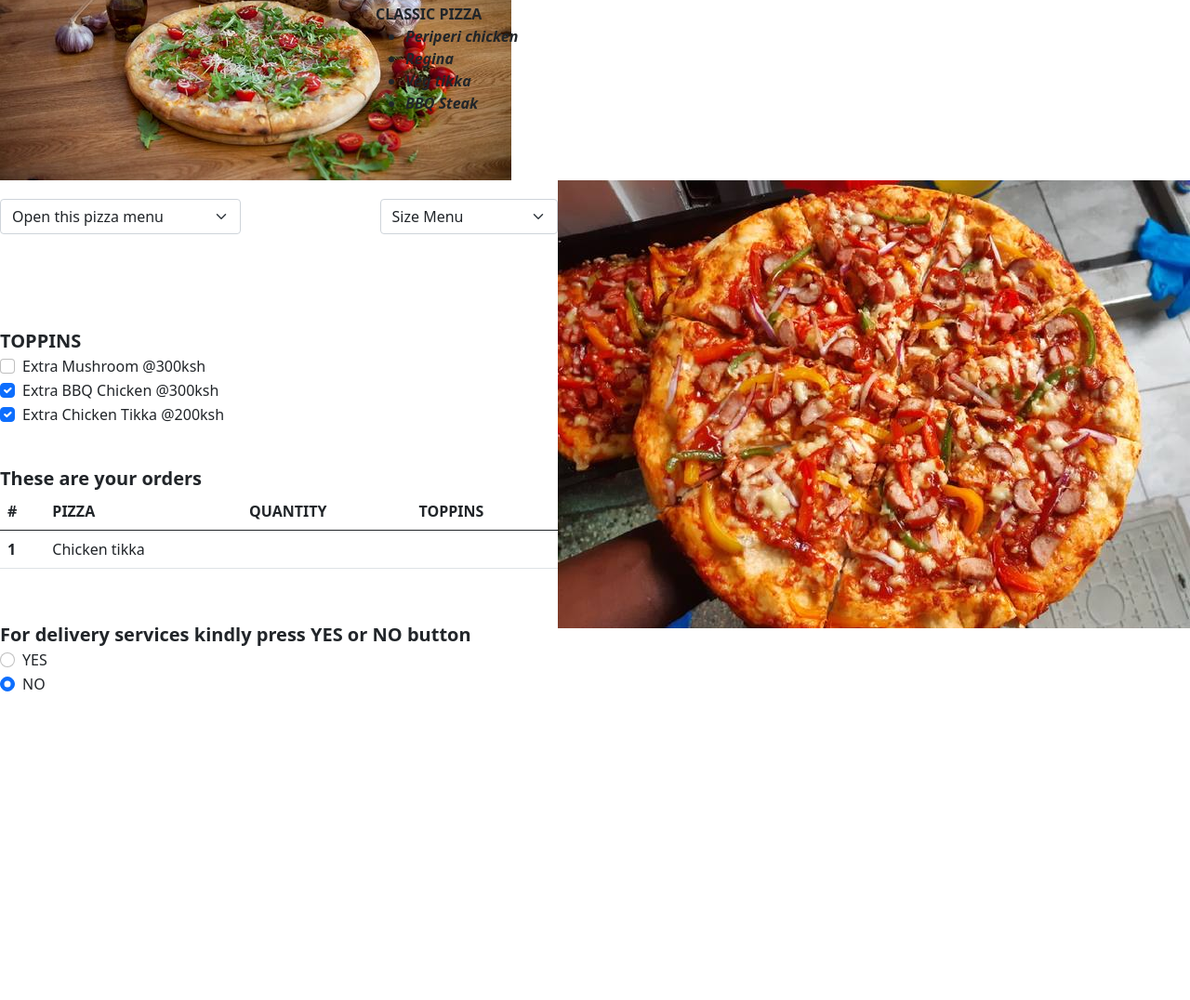
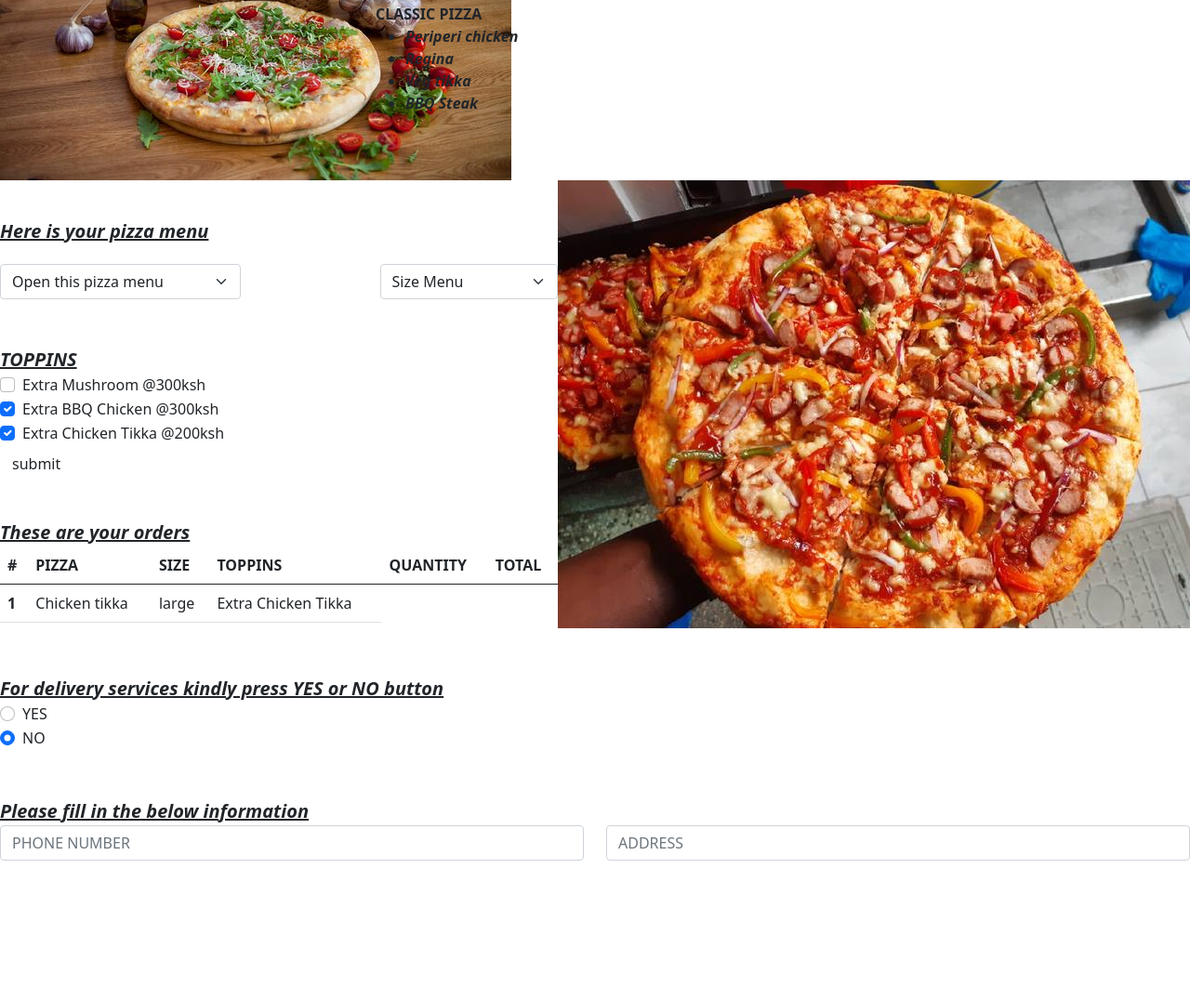
Before and after one commit to Eddahkarambu/Slice-of-heaven, a plain HTML site: page index.html in a window 1280 px wide. Shown: the part 341-1417 px from the top of the page at 93% size. Before the commit the page ends 1091 px from the top, so only its background shows below. Drawn offline with nearby package versions, Linux system fonts and the light colour scheme.

Commit message:
added  submit button and added styles in my project using css

```diff
--- a/css/styles.css
+++ b/css/styles.css
@@ -18,9 +18,7 @@
   position: absolute;
   right: 100px;
 }
-.whole{
-  display: flex;
-}
+
 .flex{
   display: flex;
   padding-top: 10px;
@@ -61,19 +59,43 @@
   padding-left: 150px;
 }
 .toppins{
-  padding-top: 100px;
+  padding-top: 50px;
 }
 .Extras{
   font-weight: bold;
-  font-size: 20px
+  font-size: 20px;
+  font-style: italic;
+  text-decoration:underline;
 }
 .head{
   font-weight: bold;
   font-size: 20px;
   padding-top: 40px;
+  font-style: italic;
+  text-decoration:underline;
 }
 .HEADER2{
   font-weight: bold;
   font-size: 20px;
   padding-top: 40px;
+  font-style: italic;
+  text-decoration:underline;
 }
+.header3{
+  font-weight: bold;
+  font-size: 20px;
+  font-style: italic;
+  text-decoration:underline;
+
+}
+.PIZZAMENU{
+  font-weight: bold;
+  font-size: 20px;
+  padding-top: 40px;
+  font-style: italic;
+  text-decoration:underline;
+}
+.details{
+  padding-bottom: 150px;
+  padding-top: 50px;
+}
--- a/index.html
+++ b/index.html
@@ -61,6 +61,9 @@
             <div class="col-md-12">
               <div class="select">
                 <div class="">
+                  <div class="PIZZAMENU">
+                    Here is your pizza menu
+                  </div>
                 <div class="both">
                 <div class="select1">
                   <select class="form-select" aria-label="Select Pizza">
@@ -109,9 +112,14 @@
                     </label>
                   </div>
                 </div>
+                <div class="submite">
+                  <button type="submit" class="btn">submit</button>
+                </div>
+
+
+
                 <div class="HEADER2">
                   These are your orders
-
                 </div>
                 <div class="prizes">
                   <table class="table">
@@ -119,16 +127,18 @@
                       <tr>
                         <th scope="col">#</th>
                         <th scope="col">PIZZA</th>
+                        <th scope="col">SIZE</th>
+                        <th scope="col">TOPPINS</th>
                         <th scope="col">QUANTITY</th>
-                        <th scope="col">TOPPINS</th>
+                        <th scope="col">TOTAL</th>
                       </tr>
                     </thead>
                     <tbody>
                       <tr>
                         <th scope="row">1</th>
                         <td>Chicken tikka</td>
-                        <td></td>
-                        <td></td>
+                        <td>large</td>
+                        <td>Extra Chicken Tikka</td>
                       </tr>
                     </tbody>
                   </table>
@@ -158,6 +168,23 @@
           </div>
       </div>
     </div>
+    <div class="row details">
+      <div class="col-md-12">
+        <div class="header3">
+          Please fill in the below information
+        </div>
+        <form>
+          <div class="row">
+            <div class="col">
+              <input type="text" class="form-control" placeholder="PHONE NUMBER">
+            </div>
+            <div class="col">
+              <input type="text" class="form-control" placeholder="ADDRESS">
+            </div>
+          </div>
+        </form>
+      </div>
+    </div>
     </div>
   </body>
 </html>
```
